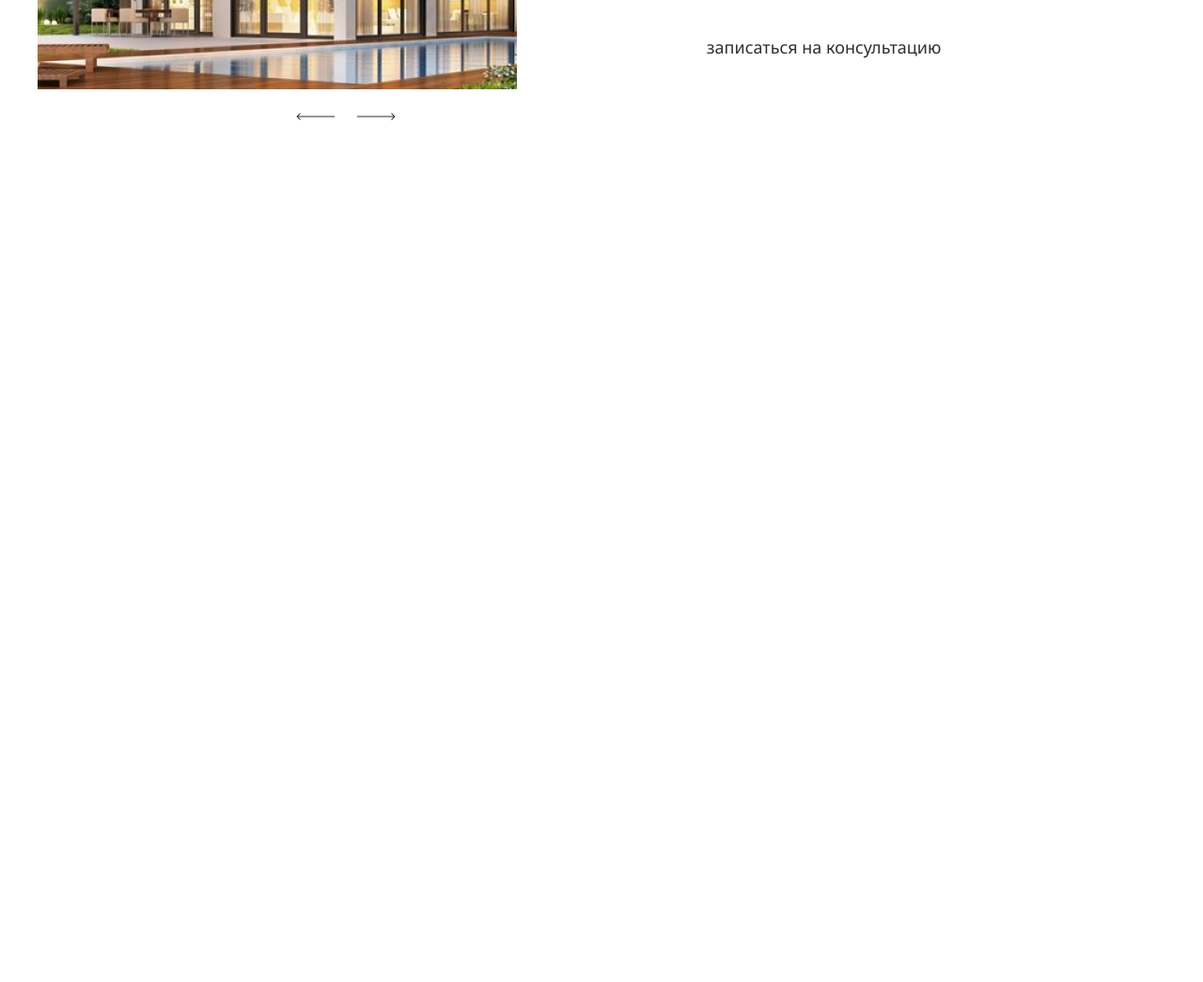
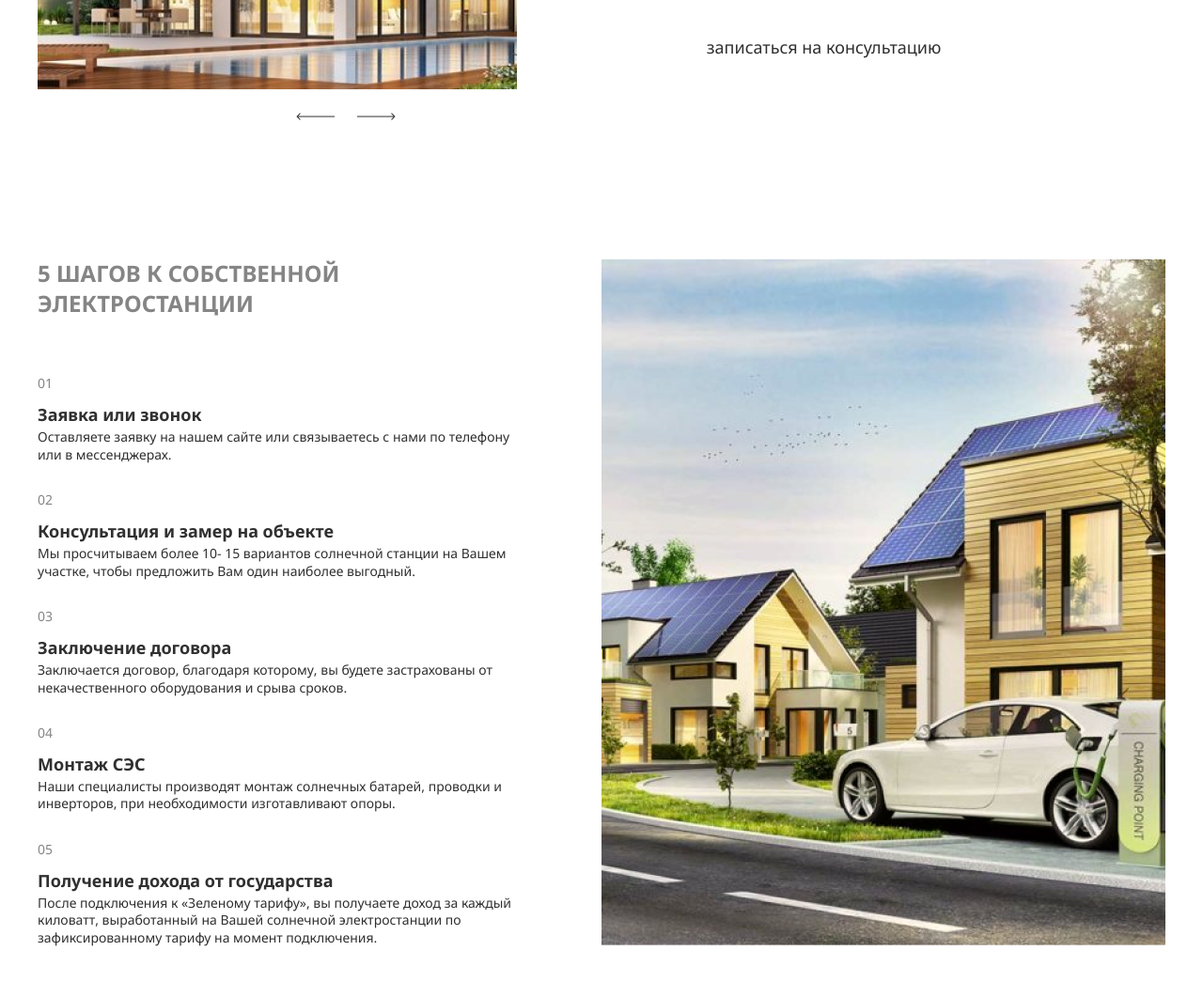
Before and after one commit to RyabovEvgeniy/Solar, a plain HTML site: page index.html in a window 1280 px wide. Shown: the part 3902-4947 px from the top of the page at 94% size. Before the commit the page ends 4177 px from the top, so only its background shows below. Drawn offline with nearby package versions, Linux system fonts and the light colour scheme.

Commit message:
Сверстал секцию step

```diff
--- a/css/style.scss
+++ b/css/style.scss
@@ -454,3 +454,77 @@ body {
 		}
 	}
 }
+
+// step
+.step {
+	margin-bottom: 150px;
+
+	// .step__container
+
+	&__container {
+	}
+
+	// .step__inner
+
+	&__inner {
+		display: flex;
+		column-gap: 90px;
+		justify-content: space-between;
+		align-items: center;
+	}
+
+	// .step__content
+
+	&__content {
+		flex-basis: 510px;
+	}
+
+	// .step__title
+
+	&__title {
+		margin-bottom: 60px;
+	}
+
+	// .step__list
+
+	&__list {
+		counter-reset: number;
+	}
+
+	// .step__list-item
+
+	&__list-item {
+		&:not(:last-child) {
+			margin-bottom: 30px;
+		}
+		counter-increment: number;
+		&::before {
+			content: '0' counter(number);
+			color: #868585;
+		}
+		&:nth-child(n + 10)::before {
+			content: counter(number);
+		}
+	}
+
+	// .step__list-title
+
+	&__list-title {
+		font-size: 18px;
+		font-weight: 700;
+		margin-bottom: 2px;
+		margin-top: 11px;
+	}
+
+	// .step__list-text
+
+	&__list-text {
+	}
+
+	// .step__img
+
+	&__img {
+		flex-basis: 600px;
+		object-fit: cover;
+	}
+}
--- a/index.html
+++ b/index.html
@@ -227,6 +227,41 @@
 				</div>
 			</div>
 		</section>
+		<section class="step">
+			<div class="step__container">
+				<div class="step__inner">
+					<div class="step__content">
+						<h2 class="step__title subtitle">5 ШАГОВ К СОБСТВЕННОЙ ЭЛЕКТРОСТАНЦИИ</h2>
+						<ol class="step__list">
+							<li class="step__list-item">
+								<h4 class="step__list-title">Заявка или звонок</h4>
+								<p class="step__list-text">Оставляете заявку на нашем сайте или связываетесь с нами по телефону или в мессенджерах.</p>
+							</li>
+							<li class="step__list-item">
+								<h4 class="step__list-title">Консультация и замер на объекте</h4>
+								<p class="step__list-text">Мы просчитываем более 10- 15 вариантов солнечной станции на Вашем участке, чтобы предложить Вам один наиболее выгодный.</p>
+							</li>
+							<li class="step__list-item">
+								<h4 class="step__list-title">Заключение договора
+								</h4>
+								<p class="step__list-text">Заключается договор, благодаря которому, вы будете застрахованы от некачественного оборудования и срыва сроков.</p>
+							</li>
+							<li class="step__list-item">
+								<h4 class="step__list-title">Монтаж СЭС
+								</h4>
+								<p class="step__list-text">Наши специалисты производят монтаж солнечных батарей, проводки и инверторов, при необходимости изготавливают опоры.</p>
+							</li>
+							<li class="step__list-item">
+								<h4 class="step__list-title">Получение дохода от государства
+								</h4>
+								<p class="step__list-text">После подключения к «Зеленому тарифу», вы получаете доход за каждый киловатт, выработанный на Вашей солнечной электростанции по зафиксированному тарифу на момент подключения.</p>
+							</li>
+						</ol>
+					</div>
+					<img class="step__img" src="img/step-img.jpg" alt="">
+				</div>
+			</div>
+		</section>
 		<main class="main"></main>
 		<footer class="footer"></footer>
 	</div>
```
Also changed, not shown: css/style.css, img/step-img.jpg (added).
